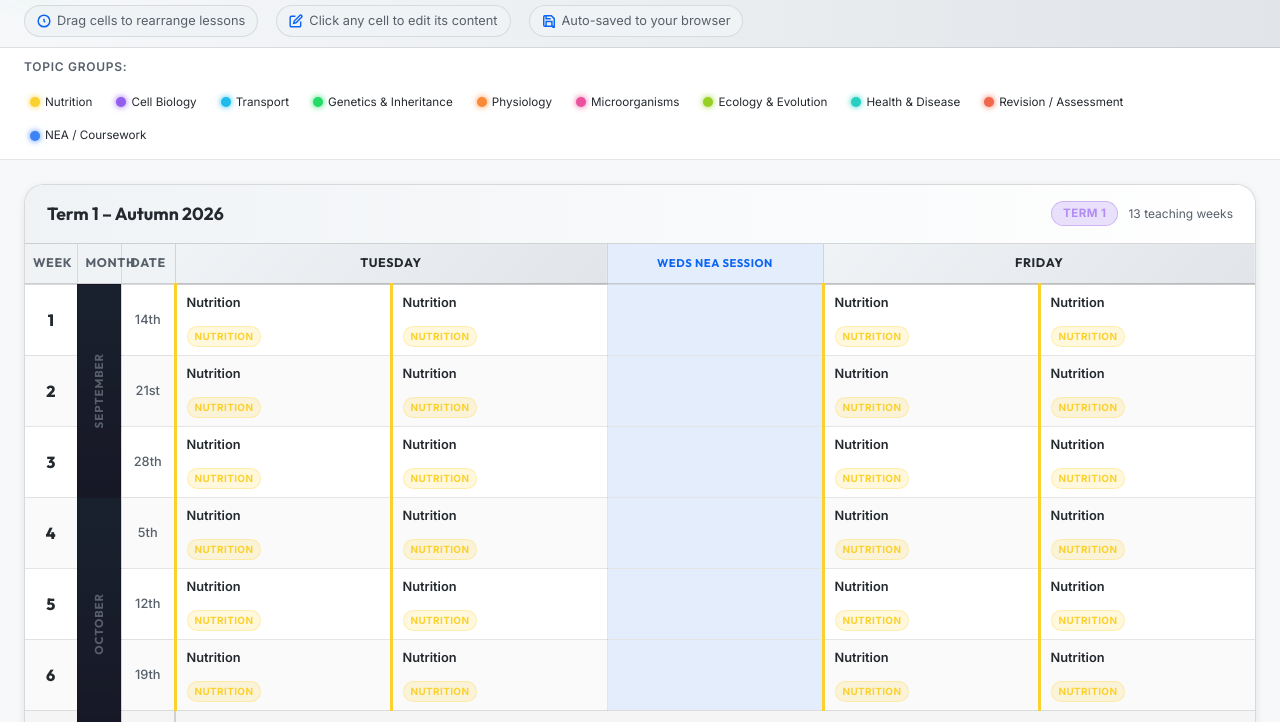
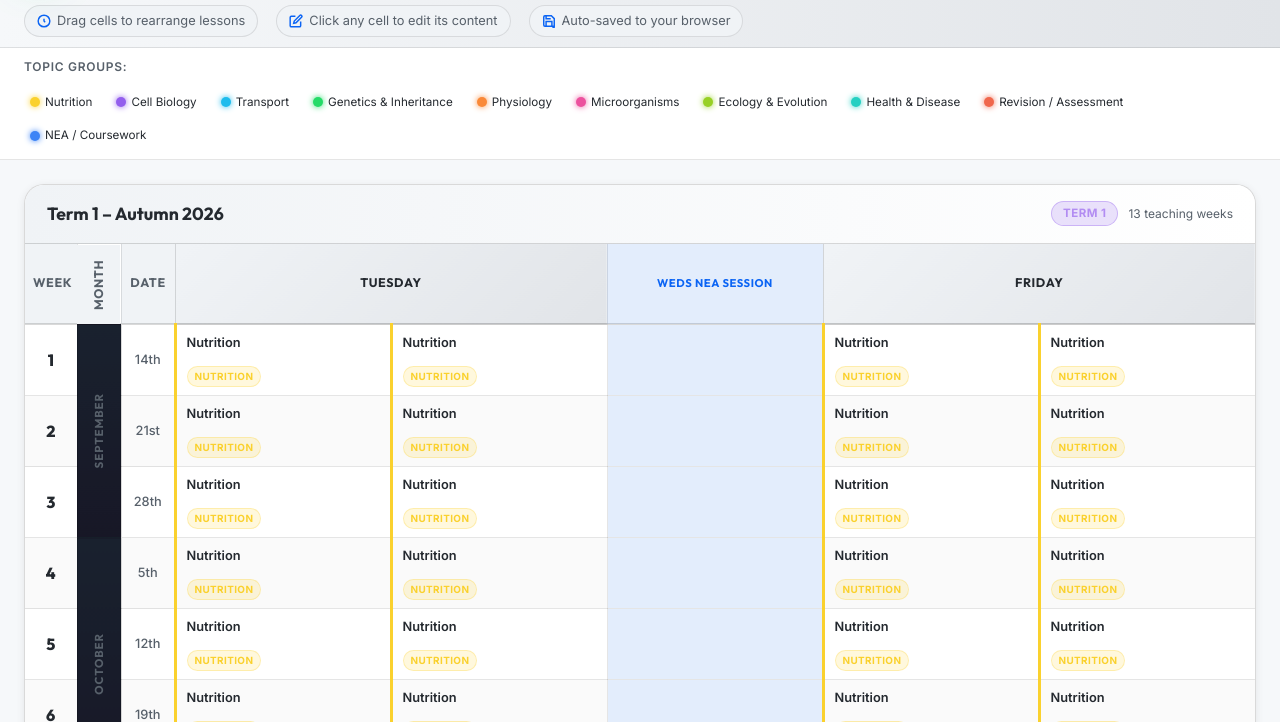
Before and after one commit to taggatron/ProgrammeCalendararranger, a plain HTML site: page index.html in a window 1280 px wide. Shown: the part 78-800 px from the top of the page. Drawn offline with Linux system fonts and the light colour scheme.

Commit message:
style: update month header styling to support vertical text rotation

```diff
--- a/styles.css
+++ b/styles.css
@@ -373,7 +373,13 @@ body {
 .cal-table colgroup { display: none; } /* not used – set via th */
 
 .th-week  { width: 52px; }
-.th-month { width: 44px; }
+.th-month {
+  width: 44px;
+  writing-mode: vertical-rl;
+  transform: rotate(180deg);
+  height: 80px; /* give it some height to breathe */
+  line-height: 1;
+}
 .th-date  { width: 54px; }
 /* tue1, tue2, weds, fri1, fri2 → auto share remaining space */
 
```
